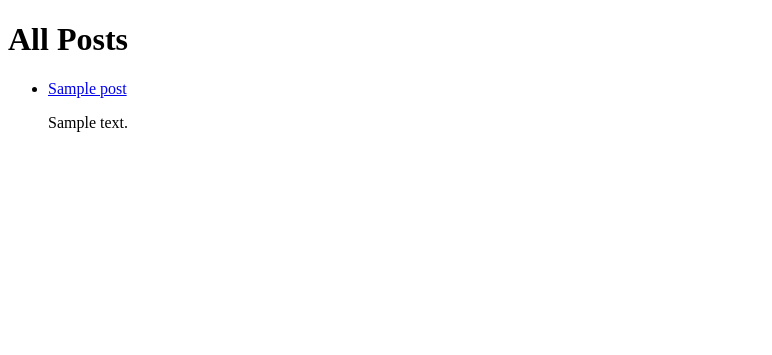
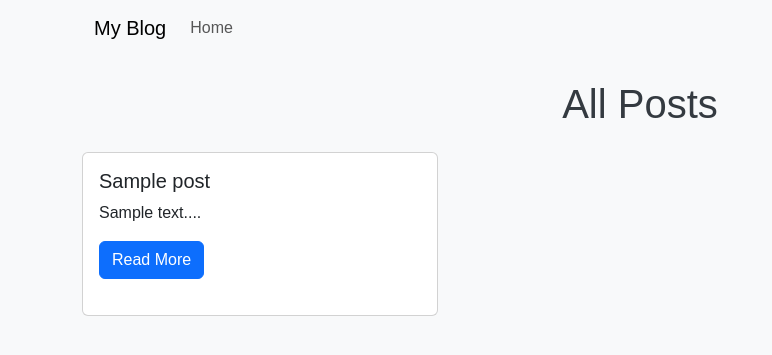
Before and after one commit to kristinaNik/Django-app, a Django app: template blog/templates/post_list.html in a window 1280 px wide. Shown: the top 355 px of the page, without its empty margins (0-772 px from the left). Run offline with Django 5.2, Linux system fonts and the light colour scheme; the template is opened without the code that fills it: most values are stand-ins (such as "Sample title", 1, 10 or a date in 2020).

Commit message:
Added styling to the html

```diff
--- /dev/null
+++ b/blog/static/blog/styles.css
@@ -0,0 +1,25 @@
+body {
+    font-family: Arial, sans-serif;
+    background-color: #f8f9fa;
+}
+
+.navbar {
+    margin-bottom: 20px;
+}
+
+h1, h2 {
+    color: #343a40;
+}
+
+.card {
+    margin-bottom: 20px;
+}
+
+.list-group-item {
+    border: none;
+    background-color: #ffffff;
+}
+
+.btn-secondary {
+    margin-top: 20px;
+}
--- /dev/null
+++ b/blog/templates/base.html
@@ -0,0 +1,41 @@
+{% load static %}
+
+<!DOCTYPE html>
+<html lang="en">
+<head>
+    <meta charset="UTF-8">
+    <meta name="viewport" content="width=device-width, initial-scale=1.0">
+    <title>{% block title %} Blog {% endblock %}</title>
+    <link href="https://cdn.jsdelivr.net/npm/bootstrap@5.3.0-alpha1/dist/css/bootstrap.min.css" rel="stylesheet">
+    {% load static %}
+    <link rel="stylesheet" href="{% static 'blog/styles.css' %}">
+</head>
+<body>
+    <div class="container">
+        <nav class="navbar navbar-expand-lg navbar-light bg-light mb-4">
+            <div class="container-fluid">
+                <a class="navbar-brand" href="{% url 'post_list' %}">My Blog</a>
+                <button class="navbar-toggler"
+                        type="button"
+                        data-bs-toggle="collapse"
+                        data-bs-target="#navbarNav"
+                        aria-controls="navbarNav"
+                        aria-expanded="false"
+                        aria-label="Toggle navigation"
+                >
+                    <span class="navbar-toggler-icon"></span>
+                </button>
+                <div class="collapse navbar-collapse" id="navbarNav">
+                    <ul class="navbar-nav">
+                        <li class="nav-item">
+                            <a class="nav-link" href="{% url 'post_list' %}">Home</a>
+                        </li>
+                    </ul>
+                </div>
+            </div>
+        </nav>
+        {% block content %}{% endblock %}
+    </div>
+    <script src="https://cdn.jsdelivr.net/npm/bootstrap@5.3.0-alpha1/dist/js/bootstrap.bundle.min.js"></script>
+</body>
+</html>
--- a/blog/templates/post_list.html
+++ b/blog/templates/post_list.html
@@ -1,17 +1,20 @@
-<!DOCTYPE html>
-<html>
-<head>
-    <title>Post List</title>
-</head>
-<body>
-    <h1>All Posts</h1>
-    <ul>
-        {% for post in posts %}
-            <li>
-                <a href="{% url 'post_detail' post.id %}">{{ post.title }}</a>
-                <p>{{ post.body|slice:": 50" }}</p>
-            </li>
-        {% endfor %}
-    </ul>
-</body>
-</html>
+{% extends "base.html" %}
+
+{% block title %}All Posts{% endblock %}
+
+{% block content %}
+<div class="row">
+    <h1 class="mb-4 text-center">All Posts</h1>
+    {% for post in posts %}
+        <div class="col-md-4 mb-3">
+            <div class="card h-100">
+                <div class="card-body">
+                    <h5 class="card-title">{{ post.title }}</h5>
+                    <p class="card-text">{{ post.body|slice:": 50" }}...</p>
+                    <a href="{% url 'post_detail' post.id %}" class="btn btn-primary">Read More</a>
+                </div>
+            </div>
+        </div>
+    {% endfor %}
+</div>
+{% endblock %}
--- a/django_api_task/settings.py
+++ b/django_api_task/settings.py
@@ -125,3 +125,4 @@
 
 # External API URL
 API_URL = config('API_URL')
+STATIC_URL = '/static/'
```
Also changed, not shown: blog/templates/post_detail.html (+16 -16 lines).
